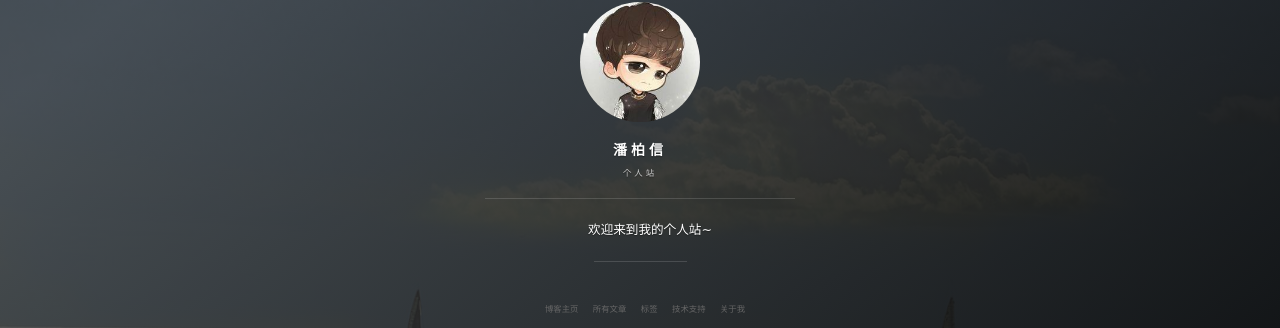
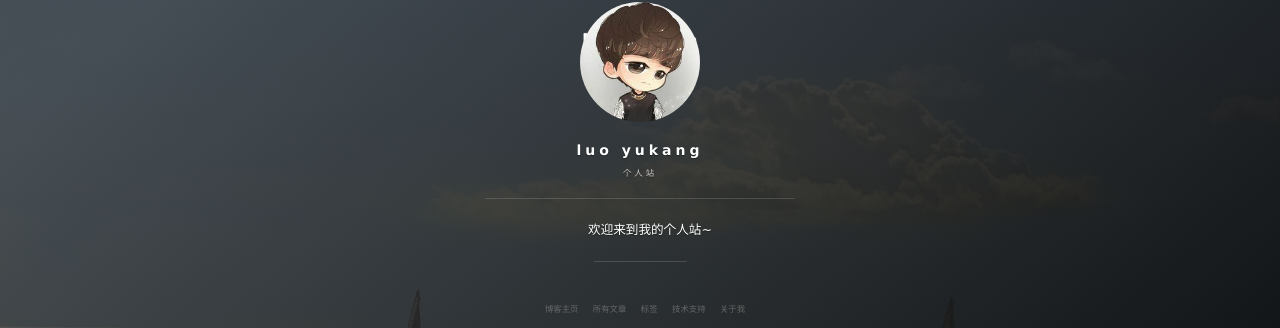
Before and after one commit to luo-yukang/blogs, a Jekyll site: the page built from index.html, in a window 1280 px wide. Shown: the part 286-614 px from the top of the page. Built offline with Jekyll 4.4.1, drawn with Linux system fonts in a browser that asks for light colours; nearby versions of some CDN libraries; the list of posts is cut into pages by our own code; comment, search, counter and statistics services are not loaded; some of the changed text lies outside the part shown.

Commit message:
Update _config.yml

```diff
--- a/_config.yml
+++ b/_config.yml
@@ -1,5 +1,5 @@
 # Basic
-title: 潘柏信
+title: luo yukang
 subtitle: 个人站
 description: 欢迎来到我的个人站~
 # 头像里面的标题
```
